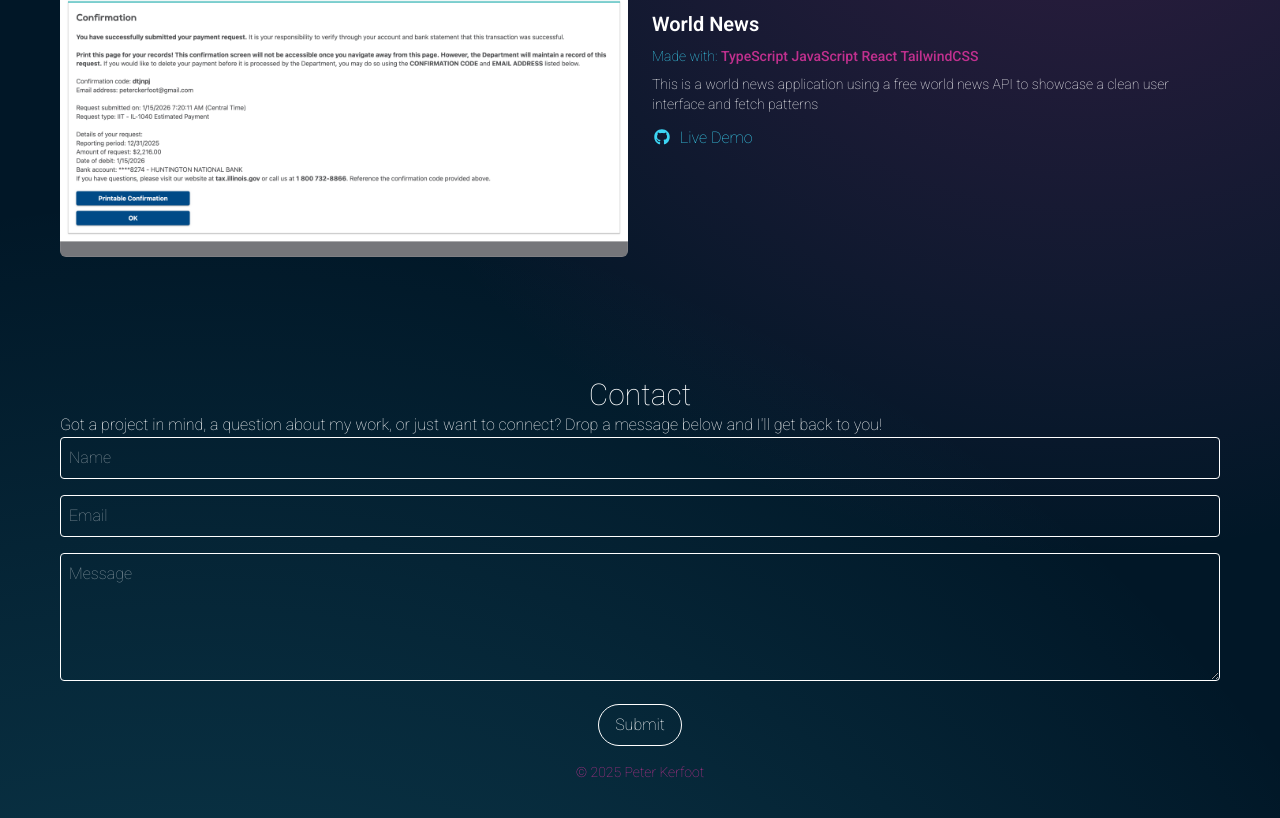
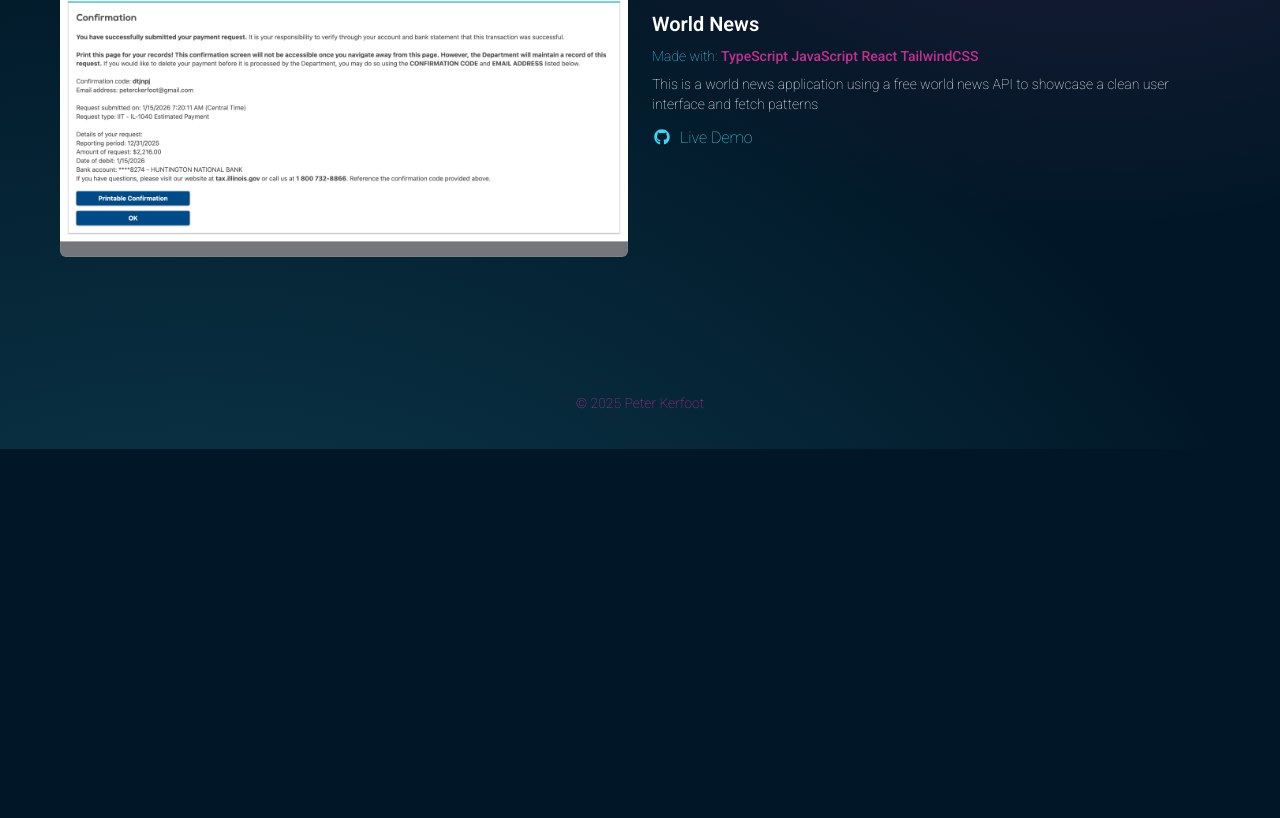
Before and after one commit to YonugJones/portfolio, a React (Vite) app: page / in a window 1280 px wide. Shown: the part 2822-3640 px from the top of the page. After the commit the page ends 3271 px from the top, so only its background shows below. Built offline with nearby package versions, Linux system fonts and the light colour scheme.

Commit message:
removed contact component temporarily

```diff
--- a/src/App.tsx
+++ b/src/App.tsx
@@ -2,7 +2,7 @@ import CustomCursor from './components/CustomCursor'
 import NavBar from './components/NavBar'
 import Footer from './components/Footer'
 import About from './sections/About'
-import Contact from './sections/Contact'
+// import Contact from './sections/Contact'
 import Hero from './sections/Hero'
 import Projects from './sections/Projects'
 import Skills from './sections/Skills'
@@ -18,7 +18,7 @@ export default function App() {
           <About />
           <Skills />
           <Projects />
-          <Contact />
+          {/* <Contact /> */}
         </main>
         <Footer />
       </div>
```
